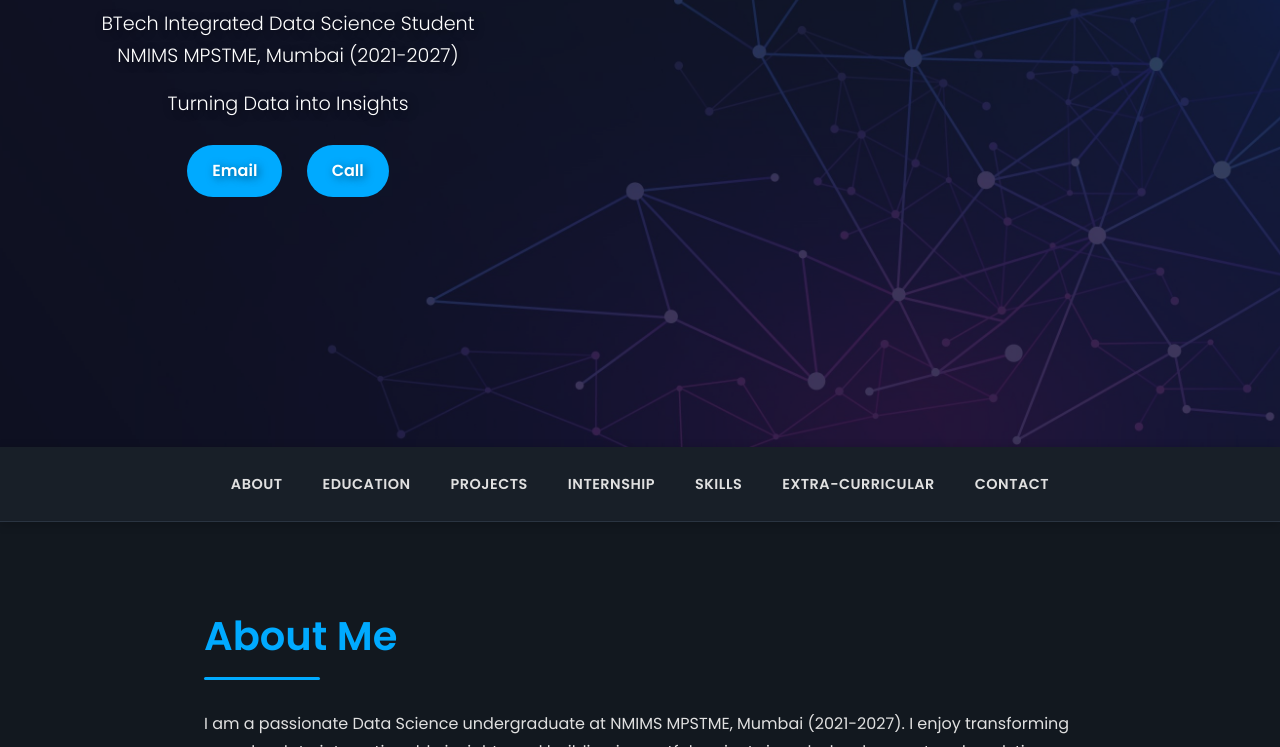
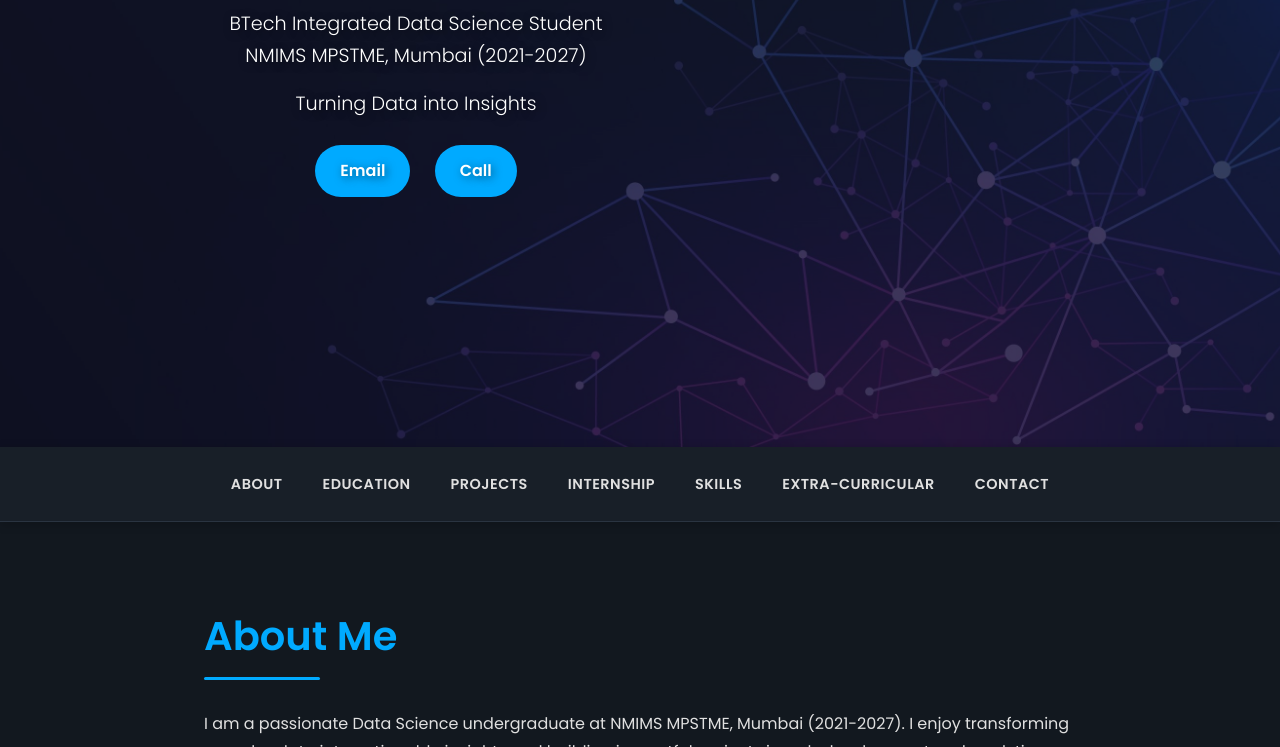
Before and after one commit to SharmaOjas/portfolio, a plain HTML site: page index.html in a window 1280 px wide. Shown: the part 353-1100 px from the top of the page. Drawn offline with Linux system fonts and the light colour scheme.

Commit message:
Update styles.css

```diff
--- a/styles.css
+++ b/styles.css
@@ -119,7 +119,7 @@ section.content:last-of-type {
   z-index: 1;
   padding: 20px;
   text-shadow: 2px 2px 8px var(--shadow-color);
-  right: 30%;
+  right: 20vw;
   margin-left: 5%;
 }
 
```
